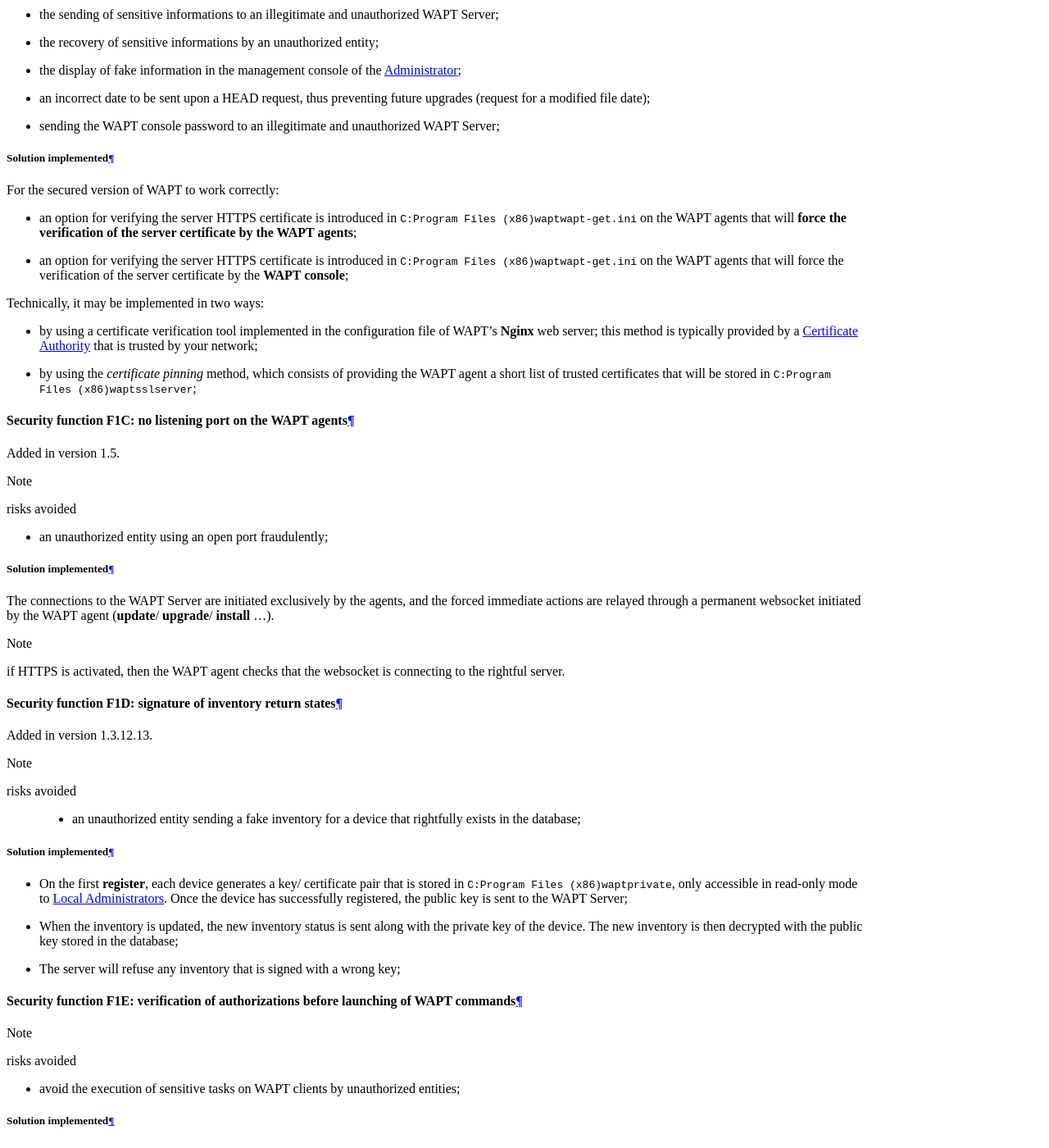
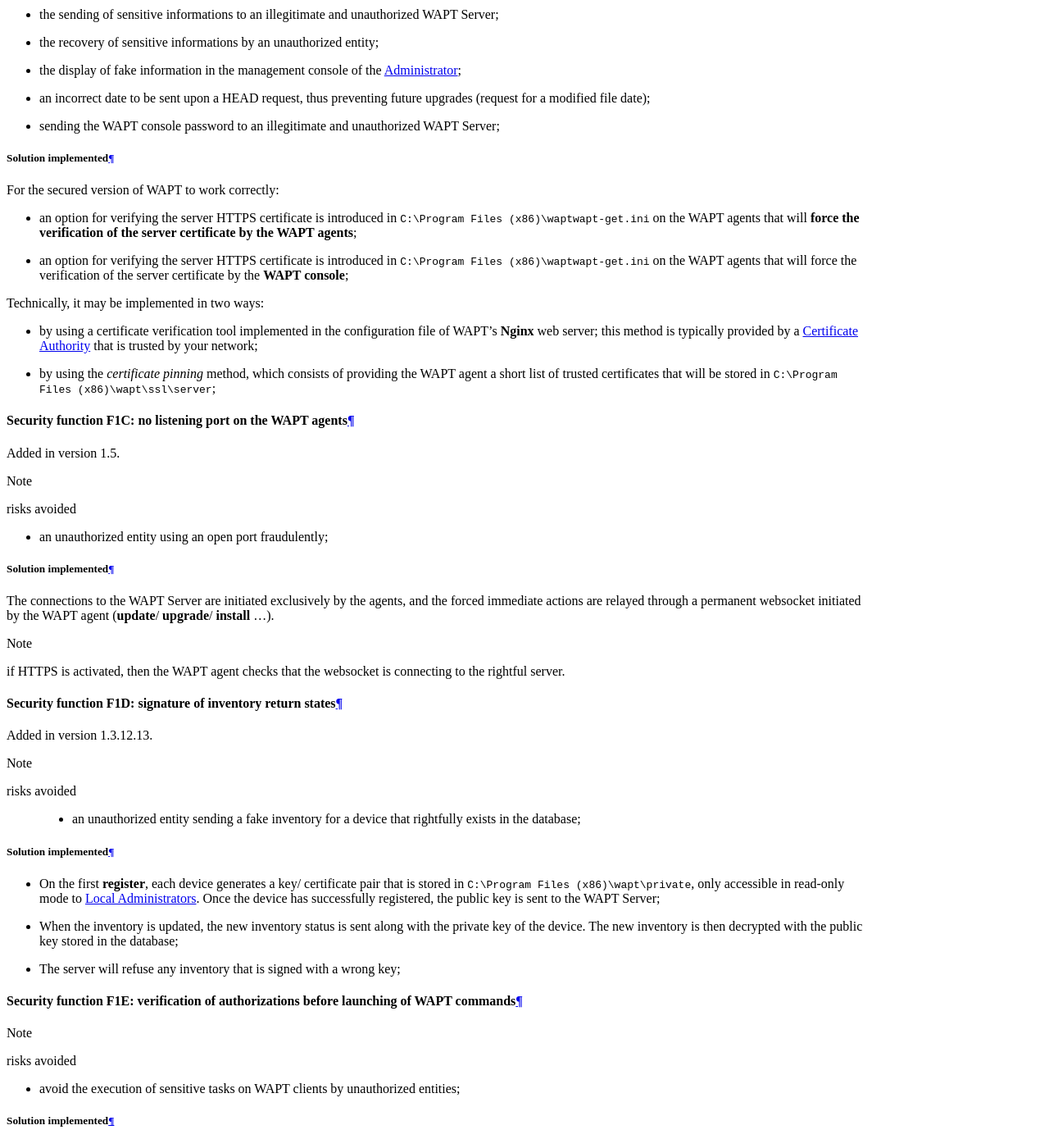
Before and after one commit to tranquilit/WAPT-Documentation, a Sphinx documentation site: the page built from source/wapt-security-principles/safety-principle.rst, in a window 1280 px wide and 1400 px high, scrolled down 5999 px. Shown: the whole window at 82% size. Built offline with Sphinx 7.4.7 and the Read the Docs theme 2.0.0, drawn with Linux system fonts in a browser that asks for light colours; some of the changed text lies outside the part shown.

Commit message:
fix backslash in path

```diff
--- a/source/wapt-security-principles/safety-principle.rst
+++ b/source/wapt-security-principles/safety-principle.rst
@@ -26,7 +26,7 @@
 .. attention::
 
   From WAPT version 1.5, the default installation directory becomes
-  :file:`C:\Program Files (x86)\wapt`.
+  :file:`C:\\Program Files (x86)\\wapt`.
 
 .. hint::
 
@@ -405,12 +405,12 @@
 For the secured version of WAPT to work correctly:
 
 * an option for verifying the server HTTPS certificate is introduced
-  in :file:`C:\Program Files (x86)\wapt\wapt-get.ini` on the WAPT agents
+  in :file:`C:\\Program Files (x86)\\wapt\wapt-get.ini` on the WAPT agents
   that will **force the verification of the server certificate
   by the WAPT agents**;
 
 * an option for verifying the server HTTPS certificate is introduced
-  in :file:`C:\Program Files (x86)\wapt\wapt-get.ini` on the WAPT agents
+  in :file:`C:\\Program Files (x86)\\wapt\wapt-get.ini` on the WAPT agents
   that will force the verification of the server certificate
   by the **WAPT console**;
 
@@ -422,7 +422,8 @@
 
 * by using the *certificate pinning* method, which consists of providing
   the WAPT agent a short list of trusted certificates that will be stored
-  in :file:`C:\Program Files (x86)\wapt\ssl\server`;
+  in :file:`C:\\Program Files (x86)\\wapt\\ssl\\server`;
+
 
 Security function F1C: no listening port on the WAPT agents
 """""""""""""""""""""""""""""""""""""""""""""""""""""""""""
@@ -466,7 +467,7 @@
 ^^^^^^^^^^^^^^^^^^^^
 
 * On the first :command:`register`, each device generates a key/ certificate
-  pair that is stored in :file:`C:\Program Files (x86)\wapt\private`, only
+  pair that is stored in :file:`C:\\Program Files (x86)\\wapt\\private`, only
   accessible in read-only mode to :term:`Local Administrators`. Once the device
   has successfully registered, the public key is sent to the WAPT Server;
 
@@ -558,7 +559,7 @@
 * the WAPT agent then checks that the certificate or the chain of certificates
   in :file:`certificate.crt` has been signed with a key matching
   one of the certificates present in the folder
-  :file:`C:\Program Files (x86)\wapt\ssl`;
+  :file:`C:\\Program Files (x86)\\wapt\\ssl`;
 
 * the WAPT agent then generates the control sum of all the files contained
   in the package (except the files :file:`signature.sha256`
@@ -609,7 +610,7 @@
 of the :file:`control` file.
 
 The certificate matching the private key is stored
-in :file:`<WAPT>\certificate.crt` inside the WAPT package.
+in :file:`<WAPT>\\certificate.crt` inside the WAPT package.
 
 On the WAPT Server, the index :file:`Packages` is regenerated
 when the :command:`wapt-scanpackages` command is triggered by adding
@@ -638,7 +639,7 @@
 
   * an unauthorized entity modifying the behavior of a WAPT agent;
 
-The installation folder :file:`C:\Program Files\wapt` is accessible in
+The installation folder :file:`C:\\Program Files\\wapt` is accessible in
 read-write mode:
 
 * to the :term:`Local Administrators` by direct access to the installation
@@ -661,7 +662,7 @@
   * an unauthorized entity impersonating the identity of a WAPT equipped device;
 
 No access right is granted to any :term:`user`
-to :file:`C:\Program Files (x86)\wapt\private`, whomever he may be.
+to :file:`C:\\Program Files (x86)\\wapt\\private`, whomever he may be.
 Only the WAPT agent has a write and read access to this folder.
 
 .. note::
```
